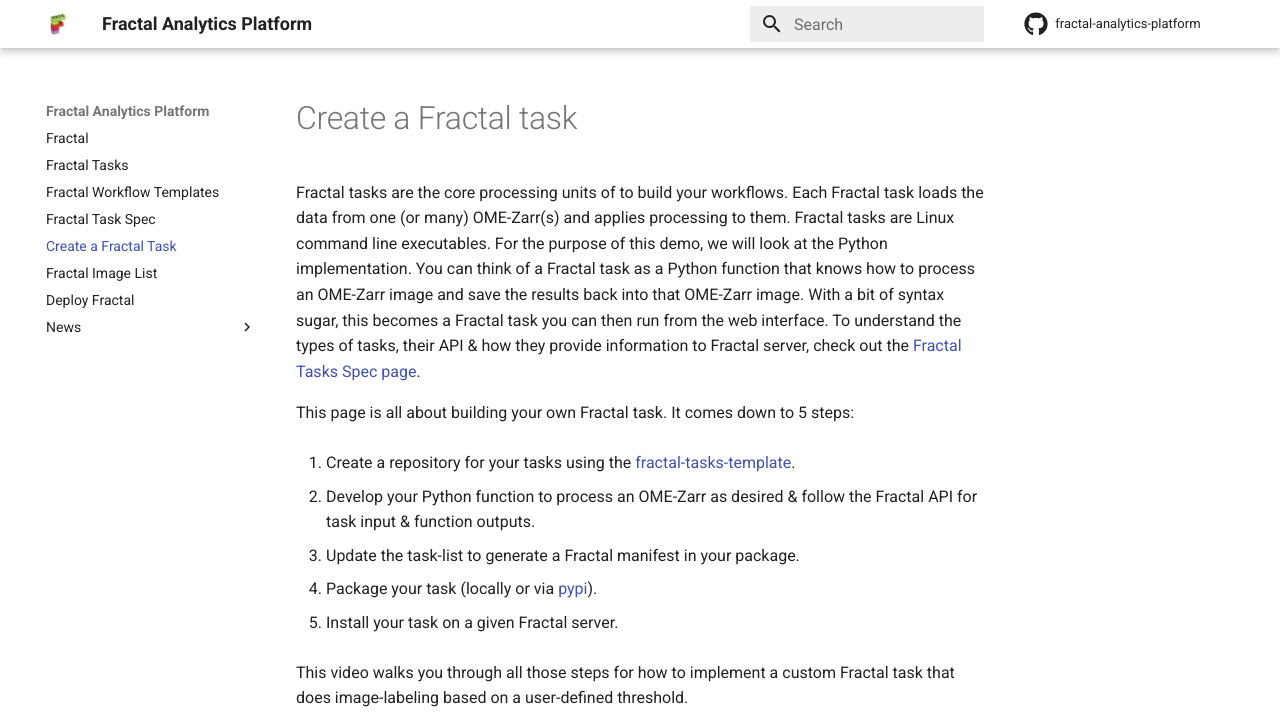
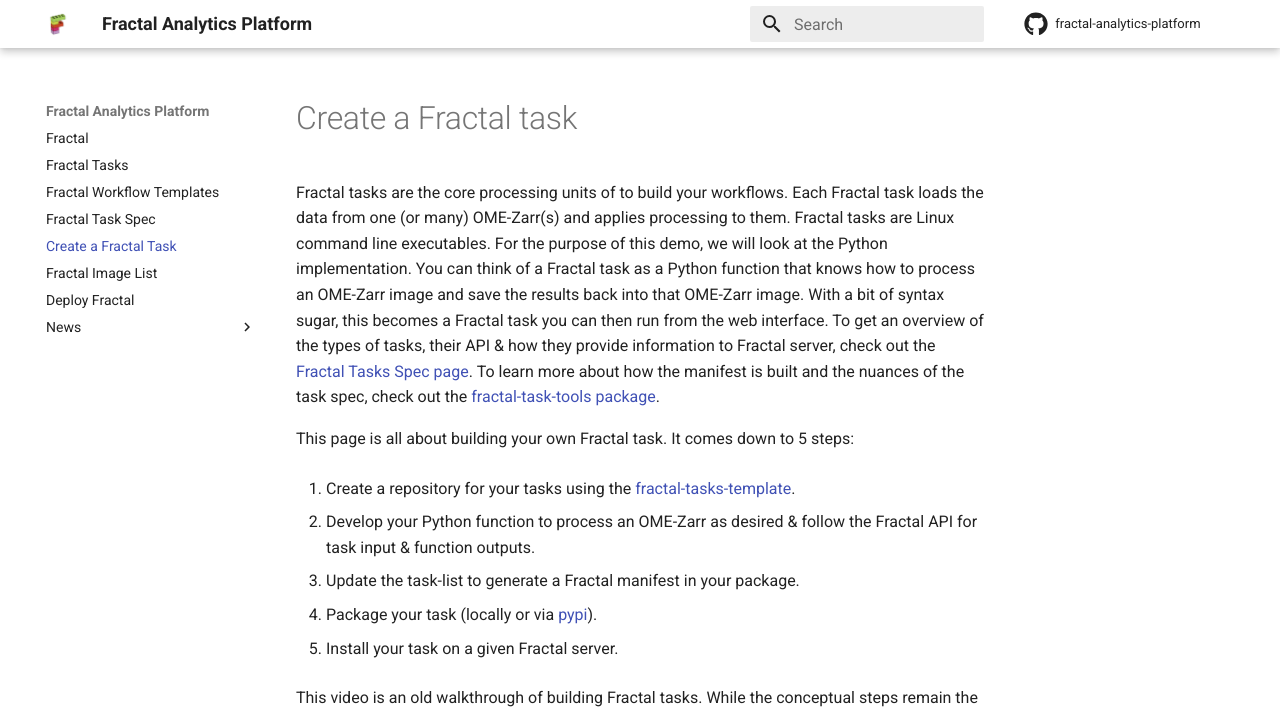
Before and after one commit to fractal-analytics-platform/fractal-analytics-platform.github.io, an MkDocs documentation site: the page built from docs/build_your_own_fractal_task.md, in a window 1280 px wide and 1257 px high. Shown: the top 714 px of the window. Built offline with MkDocs 1.6.1 and Material for MkDocs 9.7.7, drawn with Linux system fonts in a browser that asks for light colours; some of the changed text lies outside the part shown.

Commit message:
Update main page & some sub pages

```diff
--- a/docs/build_your_own_fractal_task.md
+++ b/docs/build_your_own_fractal_task.md
@@ -1,6 +1,6 @@
 # Create a Fractal task
 
-Fractal tasks are the core processing units of to build your workflows. Each Fractal task loads the data from one (or many) OME-Zarr(s) and applies processing to them. Fractal tasks are Linux command line executables. For the purpose of this demo, we will look at the Python implementation. You can think of a Fractal task as a Python function that knows how to process an OME-Zarr image and save the results back into that OME-Zarr image. With a bit of syntax sugar, this becomes a Fractal task you can then run from the web interface. To understand the types of tasks, their API & how they provide information to Fractal server, check out the [Fractal Tasks Spec page](./tasks_spec.md).
+Fractal tasks are the core processing units of to build your workflows. Each Fractal task loads the data from one (or many) OME-Zarr(s) and applies processing to them. Fractal tasks are Linux command line executables. For the purpose of this demo, we will look at the Python implementation. You can think of a Fractal task as a Python function that knows how to process an OME-Zarr image and save the results back into that OME-Zarr image. With a bit of syntax sugar, this becomes a Fractal task you can then run from the web interface. To get an overview of the types of tasks, their API & how they provide information to Fractal server, check out the [Fractal Tasks Spec page](./tasks_spec.md). To learn more about how the manifest is built and the nuances of the task spec, check out the [fractal-task-tools package](https://fractal-analytics-platform.github.io/fractal-task-tools/usage/task_types/).
 
 This page is all about building your own Fractal task. It comes down to 5 steps:
 
@@ -15,11 +15,9 @@ This page is all about building your own Fractal task. It comes down to 5 steps:
 5. Install your task on a given Fractal server.
 
 
-This video walks you through all those steps for how to implement a custom Fractal task that does image-labeling based on a user-defined threshold.
+This video is an old walkthrough of building Fractal tasks. While the conceptual steps remain the same and thus we leave this overview up for now, the tooling has evolved significantly to simplify task development. Thus, follow the instructions in the [fractal-tasks-template](https://github.com/fractal-analytics-platform/fractal-tasks-template) and specifically its [developer's guide](https://github.com/fractal-analytics-platform/fractal-tasks-template/blob/main/DEVELOPERS_GUIDE.md) over specifics shown in this video.
 
 
 <iframe width="560" height="315" src="https://www.youtube.com/embed/nVYyX8ZkQXc?si=JEj93pf2HiN_zB7y" title="YouTube video player" frameborder="0" allow="accelerometer; autoplay; clipboard-write; encrypted-media; gyroscope; picture-in-picture; web-share" referrerpolicy="strict-origin-when-cross-origin" allowfullscreen></iframe>
 
 <br/>
-
-If you prefer to follow a written guide, follow the instructions in the README of [fractal-tasks-template](https://github.com/fractal-analytics-platform/fractal-tasks-template).
```
Also changed, not shown: docs/index.md (+7 -6 lines), docs/run_fractal.md (+2 -6 lines).
